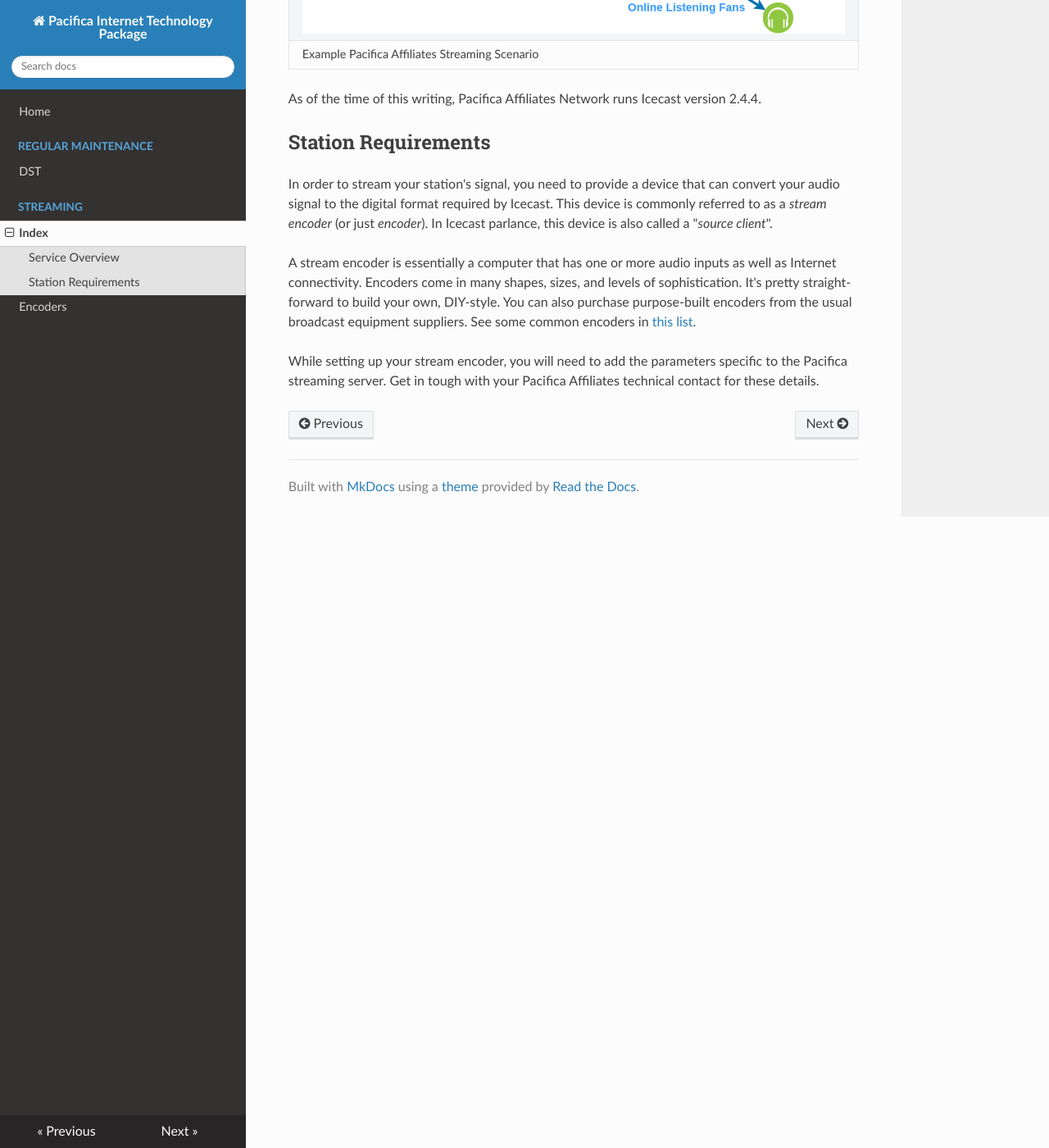
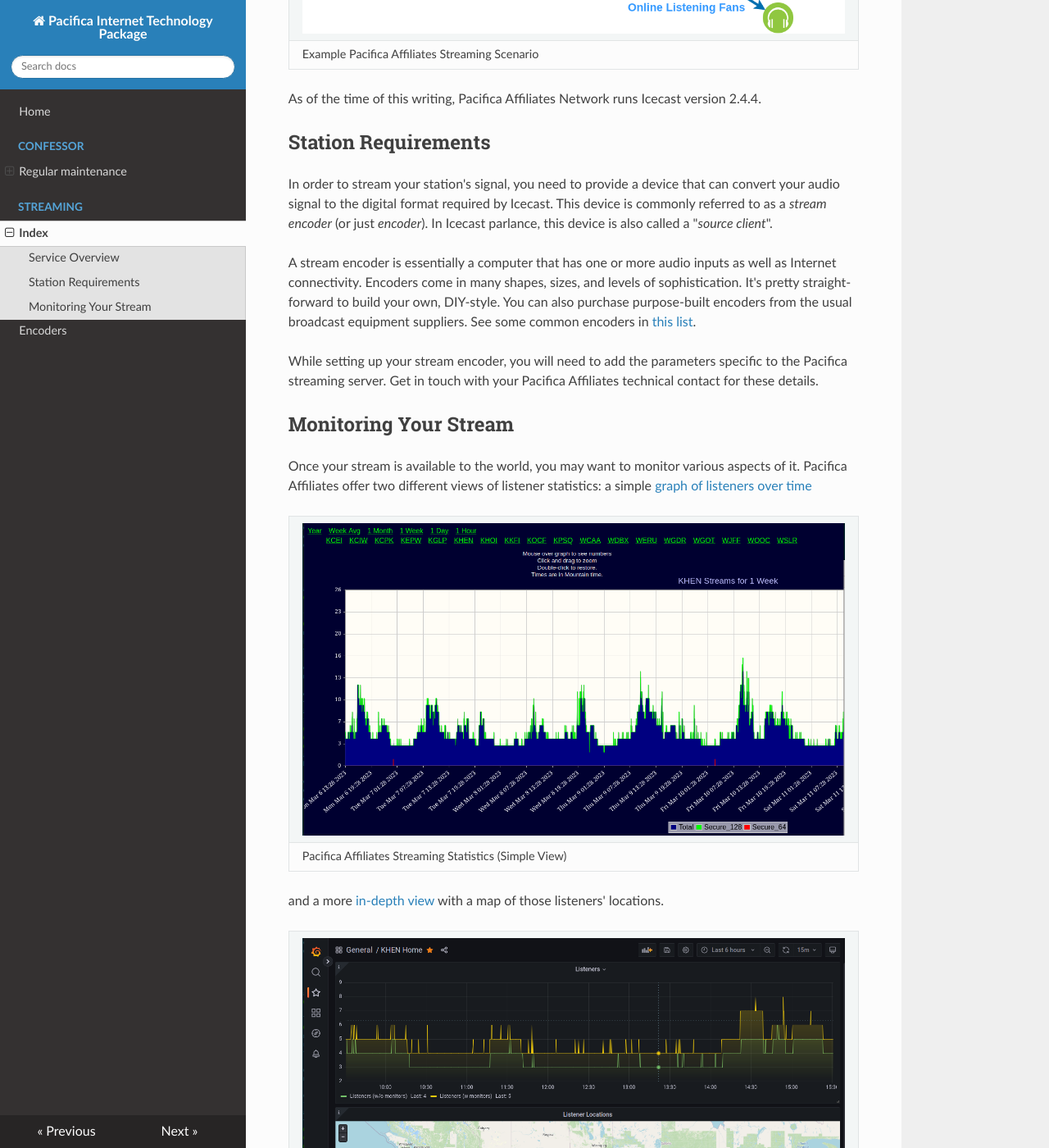
Before and after one commit to opensourceradio/ram, an MkDocs documentation site: the page built from docs/streaming/index.md, in a window 1280 px wide and 1400 px high, scrolled down 898 px. Shown: the whole window at 82% size. Built offline with MkDocs 1.6.1, drawn with Linux system fonts in a browser that asks for light colours; nearby versions of some CDN libraries; some of the changed text lies outside the part shown.

Commit message:
Add confessor subdirectory.
Add stats images and basic text.

```diff
--- a/docs/streaming/index.md
+++ b/docs/streaming/index.md
@@ -61,5 +61,33 @@
 suppliers. See some common encoders in [this list](encoders.md).
 
 While setting up your stream encoder, you will need to add the parameters
-specific to the Pacifica streaming server. Get in tough with your Pacifica
+specific to the Pacifica streaming server. Get in touch with your Pacifica
 Affiliates technical contact for these details.
+
+## Monitoring Your Stream ##
+
+Once your stream is available to the world, you may want to monitor various
+aspects of it. Pacifica Affiliates offer two different views of listener
+statistics: a simple
+[graph of listeners over time](https://stats.pacificaservice.org/)
+
+<table>
+ <tr>
+  <td width="100%"><img src="../images/stats-pacificaservice.png" /></td>
+ </tr>
+ <tr>
+  <td>Pacifica Affiliates Streaming Statistics (Simple View)</td>
+ </tr>
+</table>
+
+and a more [in-depth view](https://monitor.pacificaservice.org/) with a map of
+those listeners' locations.
+
+<table>
+ <tr>
+  <td width="100%"><img src="../images/monitor-pacificaservice.png" /></td>
+ </tr>
+ <tr>
+  <td>Pacifica Affiliates Streaming Statistics (Advanced View)</td>
+ </tr>
+</table>
```
Also changed, not shown: docs/confessor/regular-maintenance/DST.md (renamed from docs/regular-maintenance/DST.md), docs/images/monitor-pacificaservice.png (added), docs/images/stats-pacificaservice.png (added).
